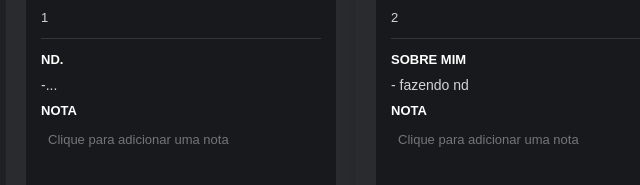
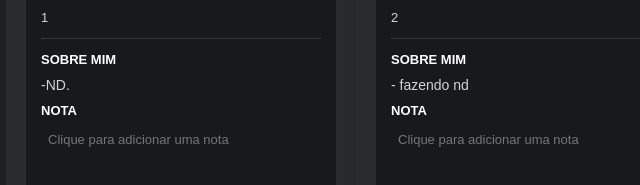
Before and after one commit to gabvictor/discord123.github.io, a plain HTML site: page index.html in a window 1280 px wide. Shown: the part 237-422 px from the top of the page, 284-924 px from the left. Drawn offline with Linux system fonts and the light colour scheme.

Commit message:
Update index.html

```diff
--- a/index.html
+++ b/index.html
@@ -19,9 +19,9 @@
             <span id="card-descrim">#0210</span>
         </h4>
         <p id="card-user-status">1</p>
-        <h4 id="card-label-aboutme">Nd.</h4>
+        <h4 id="card-label-aboutme">SOBRE MIM</h4>
         <p id="card-label-content">
-          -...<br>
+          -ND.<br>
         </p>
         <h4 id="card-label-note">nota</h4>
         <textarea placeholder="Clique para adicionar uma nota" id="card-note-content" type="text" onkeypress="this.value = this.value.substring(0,256);"></textarea>
```
